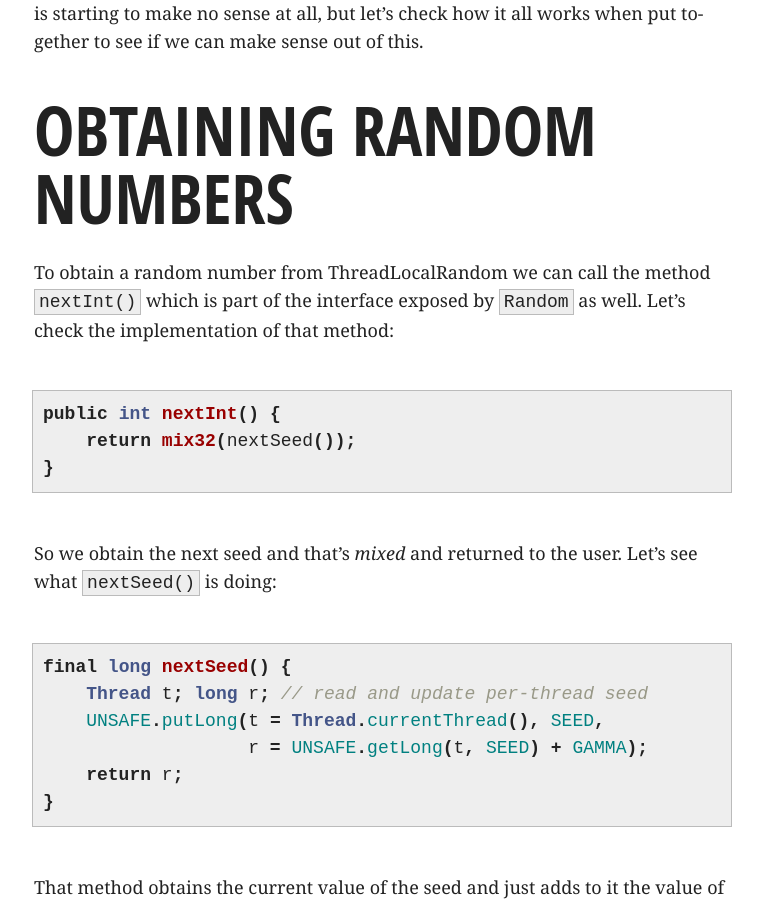
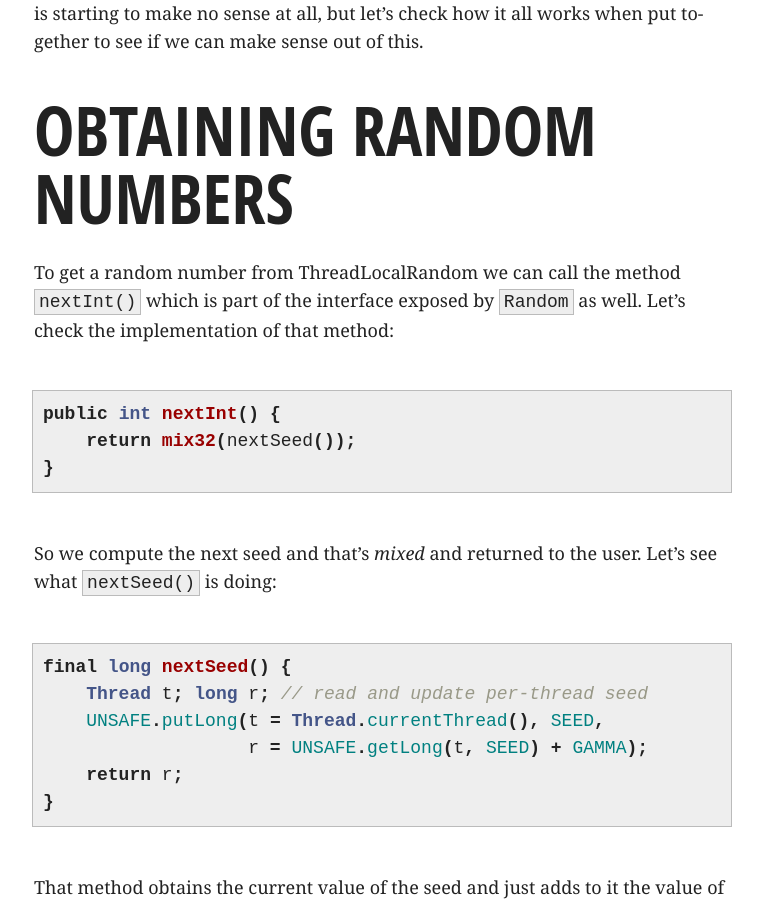
Before and after one commit to videlalvaro/videlalvaro.github.io, a Jekyll site: the page built from _posts/2016-10-29-inside-java-s-threadlocalrandom.md, in a window 1280 px wide and 900 px high, scrolled down 3287 px. Shown: the whole window, without its empty margins (258-1021 px from the left). Built offline with Jekyll 4.4.1, drawn with Linux system fonts in a browser that asks for light colours; comment, search, counter and statistics services are not loaded.

Commit message:
cosmetics

```diff
--- a/_posts/2016-10-29-inside-java-s-threadlocalrandom.md
+++ b/_posts/2016-10-29-inside-java-s-threadlocalrandom.md
@@ -127,7 +127,7 @@ this.
 
 ## Obtaining Random Numbers ##
 
-To obtain a random number from ThreadLocalRandom we can call the
+To get a random number from ThreadLocalRandom we can call the
 method `nextInt()` which is part of the interface exposed by `Random`
 as well. Let's check the implementation of that method:
 
@@ -137,7 +137,7 @@ public int nextInt() {
 }
 {% endhighlight %}
 
-So we obtain the next seed and that's _mixed_ and returned to the
+So we compute the next seed and that's _mixed_ and returned to the
 user. Let's see what `nextSeed()` is doing:
 
 {% highlight java %}
```
